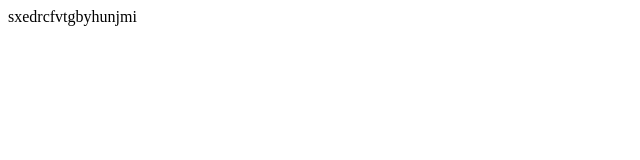
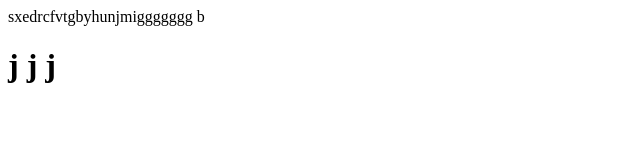
Before and after one commit to ayapro00/aya, a plain HTML site: page index.html in a window 1280 px wide. Shown: the whole page, without its empty margins (0-640 px from the left). Drawn offline with Linux system fonts and the light colour scheme.

Commit message:
i added a new feature

```diff
--- a/index.html
+++ b/index.html
@@ -7,6 +7,12 @@
     <title>aya website</title>
 </head>
 <body>
-    sxedrcfvtgbyhunjmi
+    sxedrcfvtgbyhunjmiggggggg
+    b
+    <h1>j
+        j
+        j
+
+    </h1>
 </body>
 </html>
```
